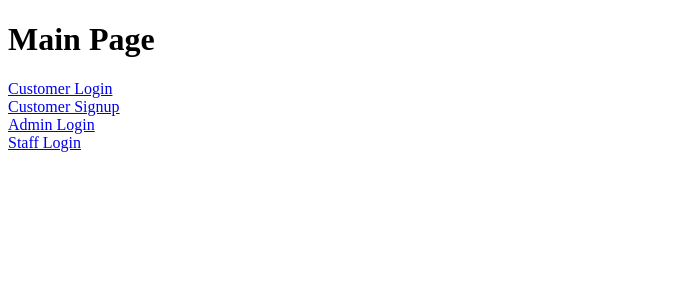
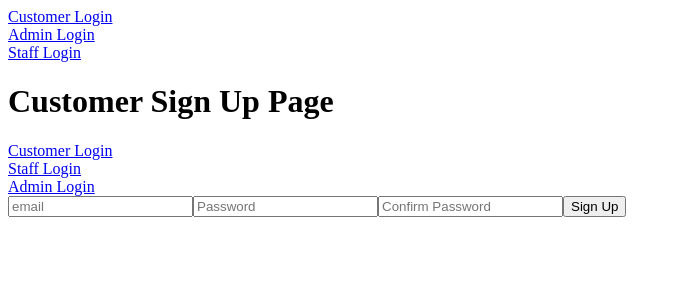
Before and after one commit to memalihaider/pos-intership, a Next.js app: page / in a window 1280 px wide. Shown: the top 300 px of the page, without its empty margins (0-681 px from the left). Built offline with nearby package versions, Linux system fonts and the light colour scheme.

Commit message:
setting up login and signup for roles

```diff
--- a/src/app/login/[role]/page.js
+++ b/src/app/login/[role]/page.js
@@ -1,7 +1,5 @@
 "use client";
 import { use } from "react";
-
-import {CustomerSignup} from "../../../components/customerSignup";
 import {AdminLogin} from "../../../components/adminLogin";
 import {StaffLogin} from "../../../components/staffLogin";
 import { notFound } from "next/navigation";
@@ -11,16 +9,18 @@ export default function LoginPage({ params }) {
 
   if (!role) return notFound();
 
-  console.log("Role:", role); // Debugging log
+  // console.log("Role:", role); // Debugging log
 
-  switch (role) {
-    case "customer":
+    if(role=="customer") {
       return <CustomerLogin />;
-    case "admin":
+    }
+    else if(role=="admin") {
       return <AdminLogin />;
-    case "staff":
+    }
+    else if(role=="staff") {
       return <StaffLogin />;
-    default:
+    }
+    else{
       return notFound();
-  }
+    }
 }
--- a/src/app/page.js
+++ b/src/app/page.js
@@ -1,16 +1,18 @@
 import Link from "next/link";
+import { CustomerSignup } from "../components/customerSignup";
 
 export default function Home() {
   return (
-    <div>
-      <h1>Main Page</h1>
+    <>
+      {/* <h1>Main Page</h1> */}
       <Link href="/login/customer">Customer Login</Link>
-      <br />
-      <Link href="/signup/customer">Customer Signup</Link>
       <br />
       <Link href="/login/admin">Admin Login</Link>
       <br />
       <Link href="/login/staff">Staff Login</Link>
-    </div>
+
+      <CustomerSignup/>
+
+    </>
   );
 }
--- a/src/components/adminLogin.js
+++ b/src/components/adminLogin.js
@@ -1,5 +1,27 @@
+"use client";
+import {useState} from "react"
+import {Auth} from "../config/firebase";
+import { signInWithEmailAndPassword } from "firebase/auth";
 import Link from "next/link";
 export function AdminLogin() {
+
+    let [data,setData] = useState({email:"",password:""});
+
+    function handleOnchnage(event){
+
+        setData({...data,[event.target.name]:event.target.value })
+
+    }
+
+    async function handleOnsubmit(event){
+        event.preventDefault();
+        console.log("Form submitted with data:", data); // Debugging log
+        try{
+        await signInWithEmailAndPassword(Auth,data.email,data.password);
+        }catch(error){
+            console.error("Error logging in:", error);
+        }
+    }
 
     return(
 
@@ -13,6 +35,11 @@ export function AdminLogin() {
     <Link href="/login/staff">Staff Login</Link>
     <br />
 
+    <form onSubmit={handleOnsubmit} method="post">
+        <input type="email" placeholder="email" name="email" value={data.email} onChange={handleOnchnage} required/>
+        <input type="password" placeholder="Password" name="password" value={data.password} onChange={handleOnchnage} required/>
+        <button type="submit">Login</button>
+    </form>
 
     </>
 
--- a/src/components/customerLogin.js
+++ b/src/components/customerLogin.js
@@ -1,6 +1,31 @@
+"use client";
+import Link from "next/link";
+import {useState} from "react";
+import {Auth} from "../config/firebase";
+import { signInWithEmailAndPassword } from "firebase/auth";
+export function CustomerLogin() {
 
-import Link from "next/link";
-export function CustomerLogin() {
+    let [data,setData] = useState({email:"",password:""});
+
+    function handleOnchnage(event){
+
+        setData({...data,[event.target.name]:event.target.value })
+
+    }
+
+    async function handleOnsubmit(event){
+        event.preventDefault();
+        console.log("Form submitted with data:", data); // Debugging log
+        try{
+        await signInWithEmailAndPassword(Auth,data.email,data.password);
+        event.target.reset();
+        console.log("User logged in successfully");
+        console.log("Current user:", Auth.currentUser); // Debugging log to check the current user
+        }catch(error){
+            console.error("Error logging in:", error);
+        }
+
+    }
 
     return(
 
@@ -13,6 +38,12 @@ export function CustomerLogin() {
     <br />
     <Link href="/login/admin">Admin Login</Link>
 
+    <form onSubmit={handleOnsubmit} method="post">
+        <input type="email" placeholder="email" name="email" value={data.email} onChange={handleOnchnage} required/>
+        <input type="password" placeholder="Password" name="password" value={data.password} onChange={handleOnchnage} required/>
+        <button type="submit">Login</button>
+    </form>
+
     </>
 
     )
--- a/src/components/customerSignup.js
+++ b/src/components/customerSignup.js
@@ -1,6 +1,36 @@
+"use client";
 import Link from "next/link";
+import { useState } from "react";
+import {Auth} from "../config/firebase";
+import { createUserWithEmailAndPassword } from "firebase/auth";
 
 export function CustomerSignup() {
+
+  let [data,setData] = useState({email:"",password:"",confirmPassword:""});
+  function handleOnchange(event){
+
+  // console.log(event.target.name)
+  // console.log(event.target.value)
+  setData({...data,[event.target.name]:event.target.value })
+  }
+
+  async function handleSubmit(event){
+
+    console.log("Form submitted with data:", data); // Debugging log
+    event.preventDefault();
+    try{
+      if(data.password !== data.confirmPassword){
+        alert("Passwords do not match!");
+        return;
+      }
+    let Data = await createUserWithEmailAndPassword(Auth, data.email, data.password);
+    console.log("User created:", Data.user);
+    event.target.reset();
+    }catch(error){
+      console.error("Error creating user:", error);
+    }
+
+  }
   return (
     <>
       <h1>Customer Sign Up Page</h1>
@@ -10,6 +40,13 @@ export function CustomerSignup() {
       <Link href="/login/staff">Staff Login</Link>
       <br />
       <Link href="/login/admin">Admin Login</Link>
+
+      <form onSubmit={handleSubmit} method="post">
+        <input type="email" placeholder="email" value={data.email} name="email" onChange={handleOnchange} required/>
+        <input type="password" placeholder="Password" value={data.password} name="password" onChange={handleOnchange} required/>
+        <input type="password" placeholder="Confirm Password" value={data.confirmPassword}   name="confirmPassword" onChange={handleOnchange} required/>
+        <button type="submit">Sign Up</button>
+      </form>
     </>
   );
 }
--- a/src/components/staffLogin.js
+++ b/src/components/staffLogin.js
@@ -1,5 +1,29 @@
+"user client";
+import {useState} from "react";
+import {Auth} from "../config/firebase";
+import { signInWithEmailAndPassword } from "firebase/auth";
 import Link from "next/link";
+
 export function StaffLogin() {
+
+  let [data,setData] = useState({email:"",password:""});
+
+  function handleOnchnage(event){
+
+    setData({...data,[event.target.name]:event.target.value })
+  }
+
+  async function handleOnsubmit(event){
+    event.preventDefault();
+    console.log("Form submitted with data:", data); // Debugging log
+    try{
+    await signInWithEmailAndPassword(Auth,data.email,data.password);
+
+    }catch(error){
+        console.error("Error logging in:", error);
+    }
+
+  }
 
     return(
 
@@ -12,6 +36,12 @@ export function StaffLogin() {
       <br />
       <Link href="/login/admin">Admin Login</Link>
 
+    <form onSubmit={handleOnsubmit} method="post">
+        <input type="email" placeholder="email" name="email" value={data.email} onChange={handleOnchnage} required/>
+        <input type="password" placeholder="Password" name="password" value={data.password} onChange={handleOnchnage} required/>
+        <button type="submit">Login</button>
+    </form>
+
     </>
 
     )
```
